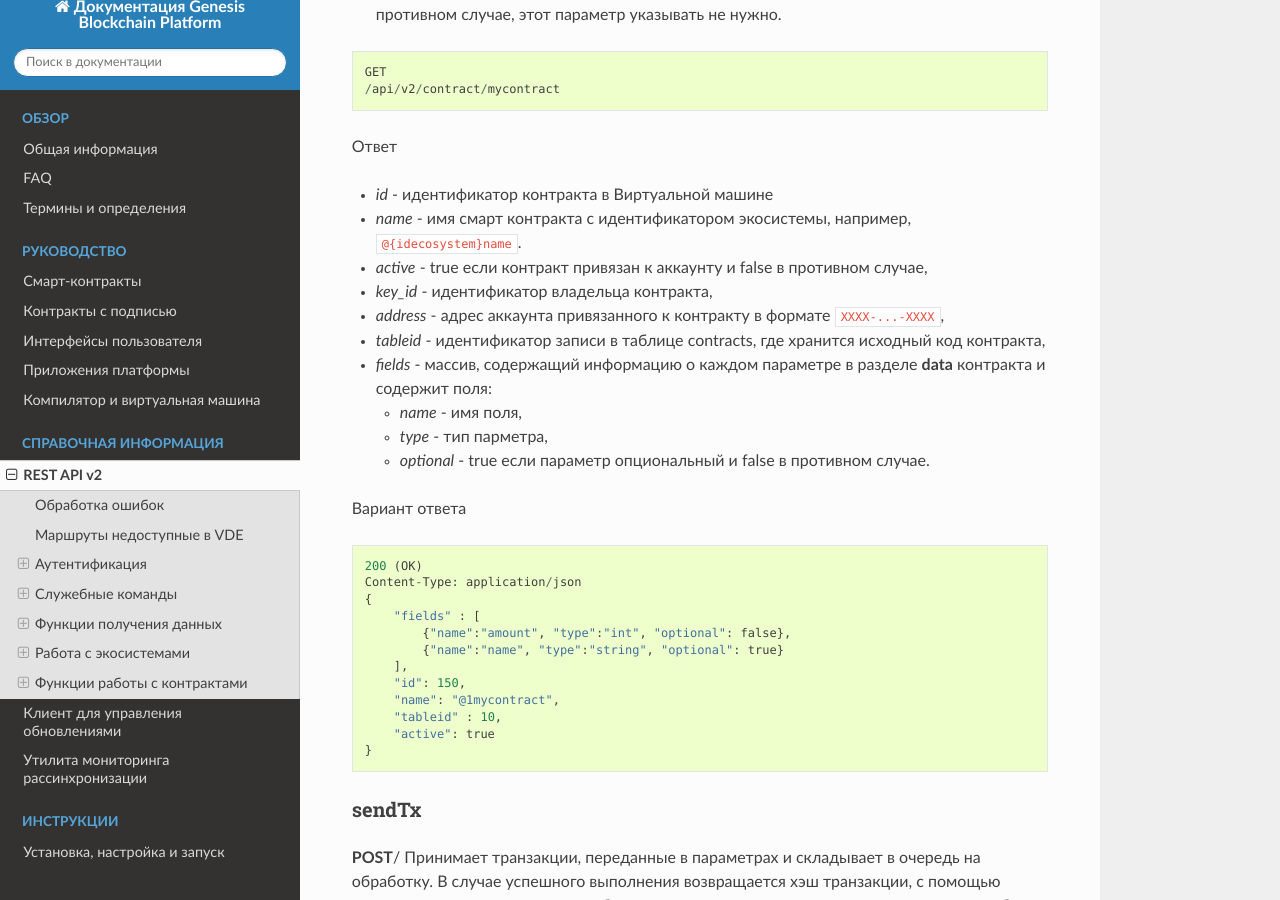
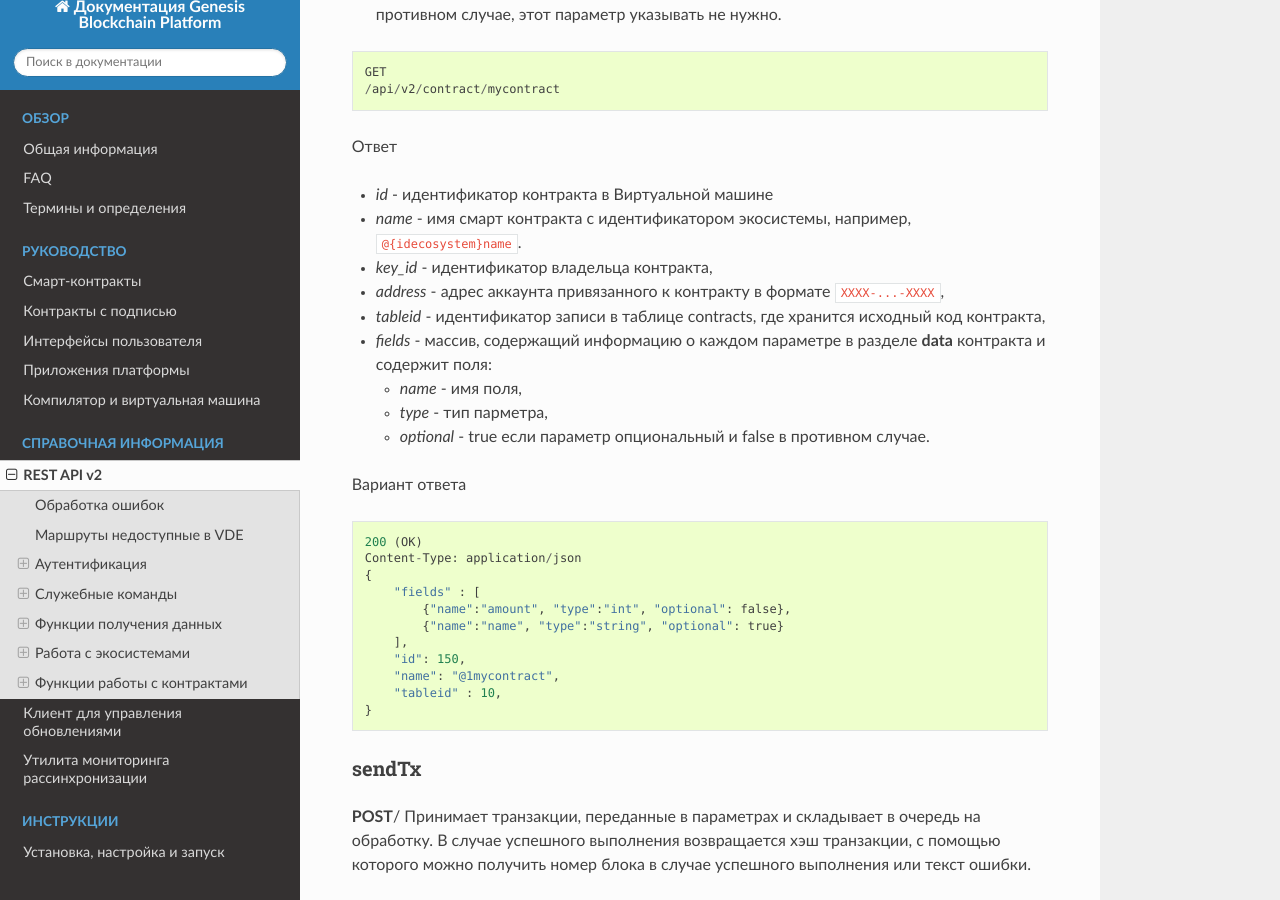
Before and after one commit to AplaProject/apla-docs-ru, a Sphinx documentation site: the page built from source/reference/api2.rst, in a window 1280 px wide and 900 px high, scrolled down 20250 px. Built offline with Sphinx 7.4.7 and the Read the Docs theme 2.0.0, drawn with Linux system fonts in a browser that asks for light colours.

Commit message:
active field removed from contract/{name} api

```diff
--- a/source/reference/api2.rst
+++ b/source/reference/api2.rst
@@ -929,7 +929,6 @@ contract/{name}
 
 * *id* - идентификатор контракта в Виртуальной машине
 * *name* - имя смарт контракта с идентификатором экосистемы, например, ``@{idecosystem}name``.
-* *active* - true если контракт привязан к аккаунту и false в противном случае,
 * *key_id* - идентификатор владельца контракта,
 * *address* - адрес аккаунта привязанного к контракту в формате ``XXXX-...-XXXX``,
 * *tableid* - идентификатор записи в таблице contracts, где хранится исходный код контракта,
@@ -953,7 +952,6 @@ contract/{name}
         "id": 150,
         "name": "@1mycontract",
         "tableid" : 10,
-        "active": true
     }
 
 sendTx
```
